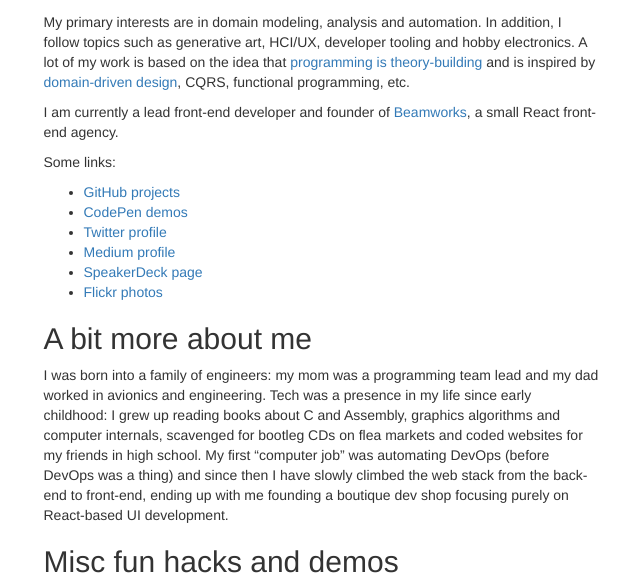
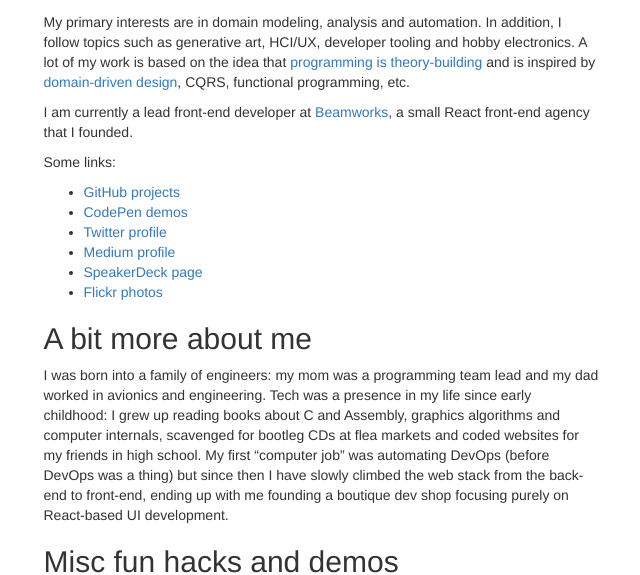
Before and after one commit to unframework/unframework-website, a Jekyll site: the page built from index.md, in a window 1280 px wide. Shown: the part 187-762 px from the top of the page, without its empty margins (319-959 px from the left). Built offline with Jekyll 4.4.1, drawn with Linux system fonts in a browser that asks for light colours.

Commit message:
Small grammar tweaks

```diff
--- a/index.md
+++ b/index.md
@@ -7,7 +7,7 @@ I read books and work with software.
 
 My primary interests are in domain modeling, analysis and automation. In addition, I follow topics such as generative art, HCI/UX, developer tooling and hobby electronics. A lot of my work is based on the idea that [programming is theory-building](http://www.dc.uba.ar/materias/plp/cursos/material/programmingAsTheoryBuilding) and is inspired by [domain-driven design](https://en.wikipedia.org/wiki/Domain-driven_design), CQRS, functional programming, etc.
 
-I am currently a lead front-end developer and founder of [Beamworks](https://beamworks.io), a small React front-end agency.
+I am currently a lead front-end developer at [Beamworks](https://beamworks.io), a small React front-end agency that I founded.
 
 Some links:
 
@@ -20,7 +20,7 @@ Some links:
 
 ## A bit more about me
 
-I was born into a family of engineers: my mom was a programming team lead and my dad worked in avionics and engineering. Tech was a presence in my life since early childhood: I grew up reading books about C and Assembly, graphics algorithms and computer internals, scavenged for bootleg CDs on flea markets and coded websites for my friends in high school. My first "computer job" was automating DevOps (before DevOps was a thing) and since then I have slowly climbed the web stack from the back-end to front-end, ending up with me founding a boutique dev shop focusing purely on React-based UI development.
+I was born into a family of engineers: my mom was a programming team lead and my dad worked in avionics and engineering. Tech was a presence in my life since early childhood: I grew up reading books about C and Assembly, graphics algorithms and computer internals, scavenged for bootleg CDs at flea markets and coded websites for my friends in high school. My first "computer job" was automating DevOps (before DevOps was a thing) but since then I have slowly climbed the web stack from the back-end to front-end, ending up with me founding a boutique dev shop focusing purely on React-based UI development.
 
 ## Misc fun hacks and demos
 
```
